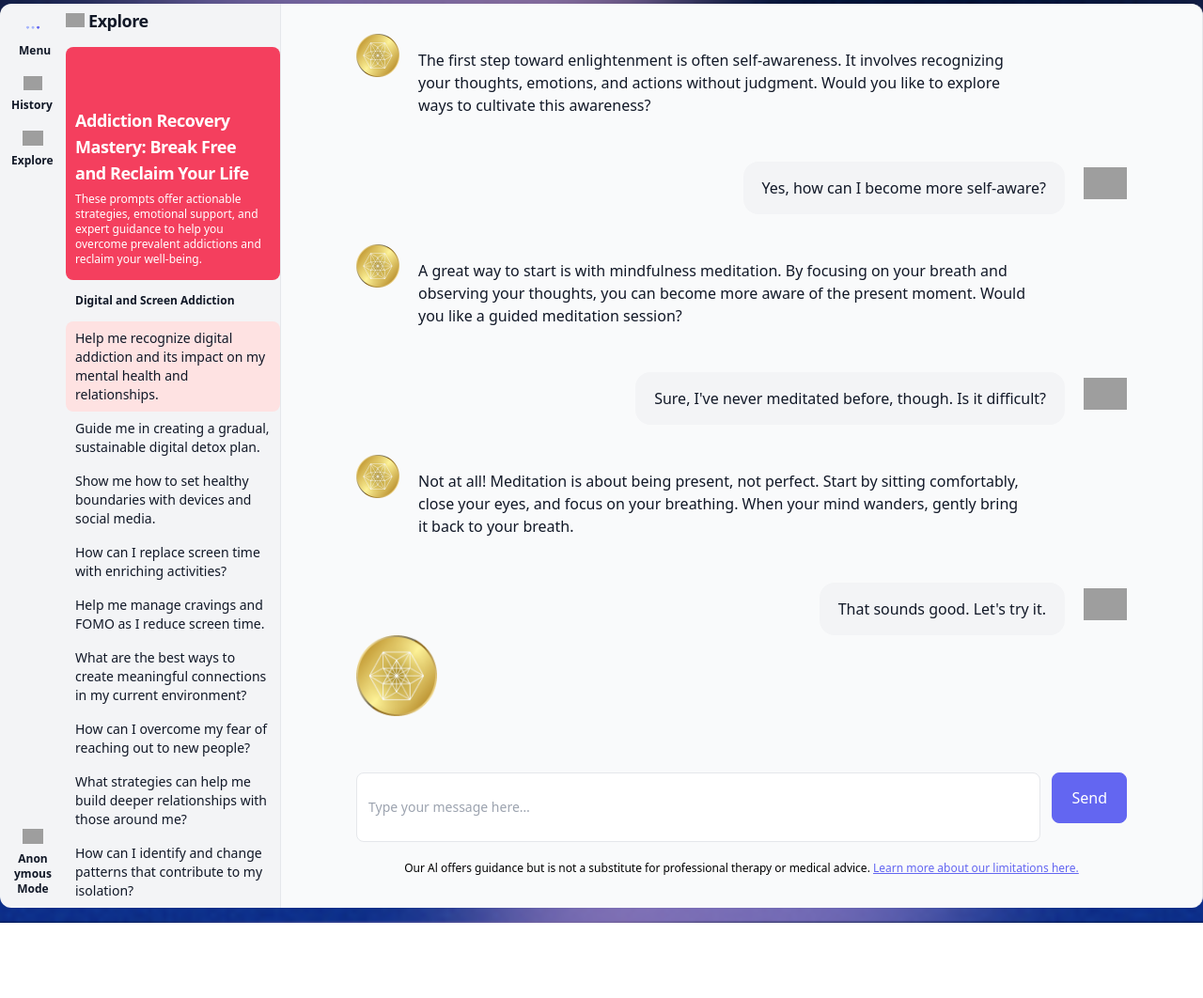
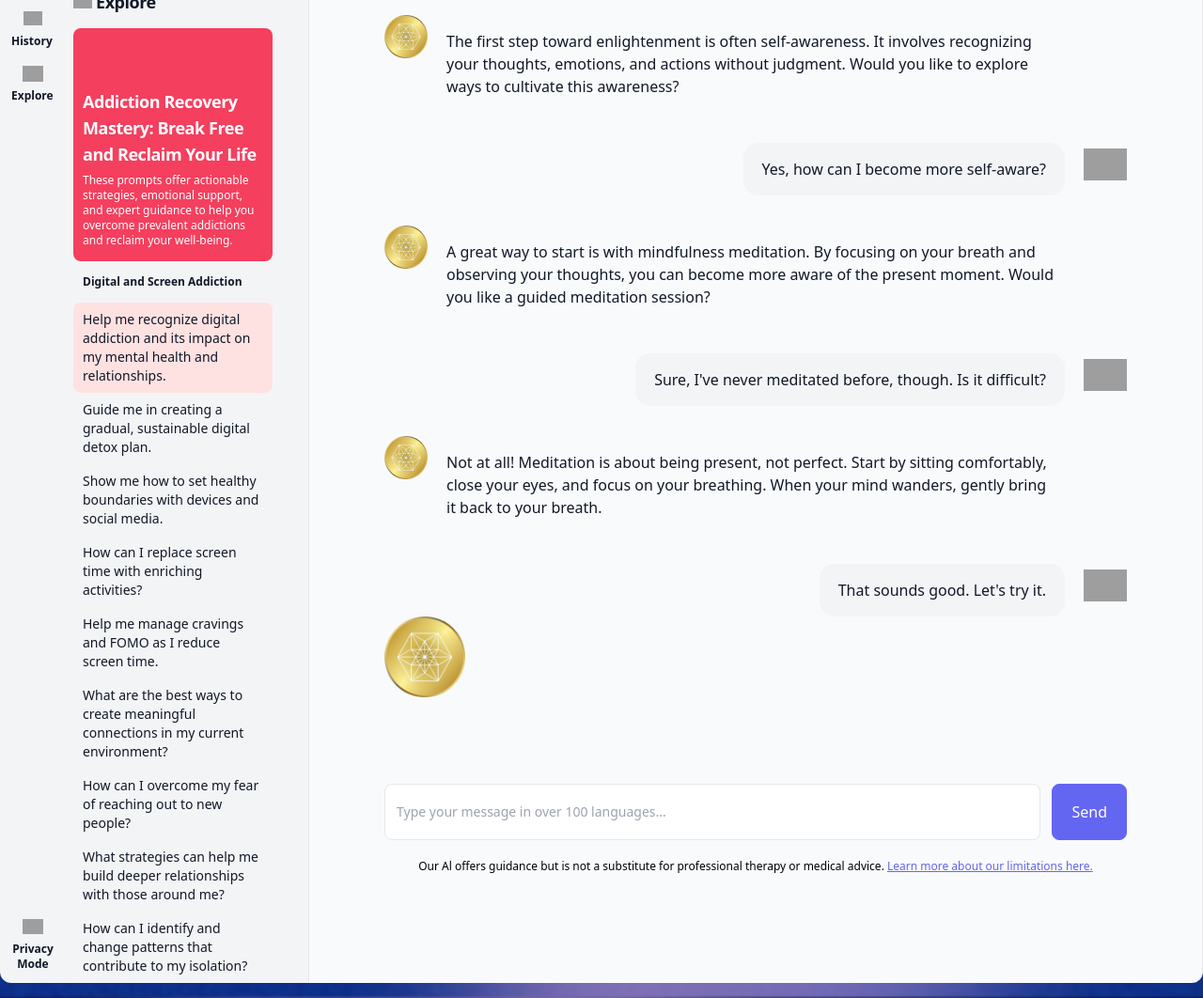
Before and after one commit to ZAIDDUARTE/Final_product_Phillip-lew, a website: page Chat's/Chat-Component's/Explore-sub-category.html in a window 1280 px wide. Shown: the part 98-1160 px from the top of the page at 94% size. Before the commit the page ends 1080 px from the top, so only its background shows below. Drawn offline with nearby package versions, Linux system fonts and the light colour scheme; grey boxes are pictures that could not be loaded.

Commit message:
Update Explore-sub-category.html

```diff
--- a/Chat's/Chat-Component's/Explore-sub-category.html
+++ b/Chat's/Chat-Component's/Explore-sub-category.html
@@ -17,7 +17,7 @@
 
     <section class="flex flex-col justify-center py-4 ">
 
-        <div class="flex my-5 px-5 flex-wrap gap-10 justify-between items-center w-full max-md:max-w-full">
+        <div class="flex mb-5 px-5 flex-wrap gap-10 justify-between items-center w-full max-md:max-w-full">
 
           <img loading="lazy" src="https://cdn.builder.io/api/v1/image/assets/TEMP/99d9d9299bcd1fc5cd423a870bc5c53ad9dbd4d2708231a46e7a8181a5de10e2?placeholderIfAbsent=true&apiKey=3879a18f49be423fa8a3d20e87653b85" alt="Company logo" class="object-contain shrink-0 self-stretch my-auto aspect-[3.39] w-[129px]" />
 
@@ -94,12 +94,7 @@
       <nav class="flex mx-3 flex-col justify-between w-[46px]">
         <div class="flex flex-col justify-center w-full">
           <div class="flex flex-col justify-center mt-2.5 w-full"></div>
-            <div class="flex overflow-hidden gap-2.5 justify-center items-center px-px min-h-[32px] w-[46px]">
-              <img loading="lazy" src="/assests/3-circle-icon.png" alt="History icon" class="object-contain self-stretch my-auto w-5 aspect-[0.91]" />
-            </div>
-            <h2 class="self-start ps-2 text-xs font-semibold leading-snug text-center text-gray-900">
-              Menu
-            </h2>
+
           <div class="flex flex-col justify-center mt-2.5 w-full">
             <button
               class="flex overflow-hidden gap-2.5 justify-center items-center px-px min-h-[32px] w-[46px]"
@@ -147,13 +142,13 @@
             />
           </button>
           <span class="text-xs font-semibold mb-3  leading-4 text-center text-gray-900"
-            >Anon <br> ymous Mode</span
+            >Privacy Mode</span
           >
         </div>
       </nav>
-      <div class="flex  shrink-0 self-start  w-[228px]">
+      <div class="flex  shrink-0 self-start  w-[258px]">
         <article
-      class="flex z-10 flex-col self-end mt-0 w-full text-gray-900 max-w-[228px]"
+      class="flex px-2 z-10 flex-col self-end mt-0 w-full text-gray-900 max-w-[228px]"
     >
       <header
         class="flex gap-1 items-center w-full text-lg font-semibold tracking-tight leading-loose whitespace-nowrap"
@@ -360,7 +355,7 @@
                                  loading="lazy"
                                  src="/assests/premiuim-icon.png"
                                  alt="User avatar"
-                                 class="object-contain item-start self-start text-start shrink-0"
+                                 class="object-contain item-start self-start text-start shrink-0 "
                                />
                         <!-- Main Section Ends Here -->
 
@@ -369,30 +364,16 @@
 
 
                          <!-- Here the third Section Starts -->
-                         <div class="flex input-pol custom-padding gap-3  justify-center self-center py-5 w-full ">
-                           <div
-                             class="flex flex-col mt-5 flex-1 shrink w-full basis-0 min-w-[240px] max-md:max-w-full"
-                           >
-                             <form
-                               class="flex flex-wrap mt-5 gap-3 w-full min-h-[60px] max-md:max-w-full"
-                             >
-                               <label for="messageInput" class="sr-only"
-                                 >Type your message here</label
-                               >
-                               <input
-                                 id="messageInput"
-                                 type="text"
-                                 placeholder="Type your message here…"
-                                 class="flex flex-wrap flex-1 shrink gap-3 items-center px-3 py-2 h-full text-sm leading-none text-gray-400 bg-white rounded-lg border border-solid basis-4 min-w-[240px] max-md:max-w-full"
-                               />
-                               <a
-                               href="/chat.html"
-                               class="gap-2 self-stretch mb-5 px-5 py-3.5 my-auto text-white whitespace-nowrap bg-indigo-500 rounded-lg border border-indigo-500 border-solid"
-                             >
-                               Send
-                             </a>
+                         <div class="flex gap-3 justify-center self-center py-3 w-full mt-20">
+                          <div class="flex flex-col flex-1 shrink w-full basis-0 min-w-[240px] max-md:max-w-full">
+                            <form class="flex flex-wrap gap-3 w-full min-h-[60px] max-md:max-w-full mb-20 md:mb-0">
+                              <label for="messageInput" class="sr-only">Type your message in over 100 languages...</label>
+                              <input id="messageInput" type="text" placeholder="Type your message in over 100 languages..." class="flex flex-1 shrink gap-3 items-center px-3 py-2 h-full text-sm leading-none text-gray-400 bg-white rounded-lg border border border-solid basis-4  max-md:max-w-full" />
+                              <button type="submit" class="gap-2 self-stretch px-5 py-3.5 h-full text-base font-medium leading-none text-center text-white whitespace-nowrap bg-indigo-500 rounded-lg border border-indigo-500 border-solid">
+                                Send
+                              </button>
 
-                             </form>
+                            </form>
                              <p
                                class="self-center pt-20 md:pt-5 mt-20 md:mt-0 mt-2 p-input text-xs leading-snug text-center text-dark max-md:max-w-full "
                              >
```
